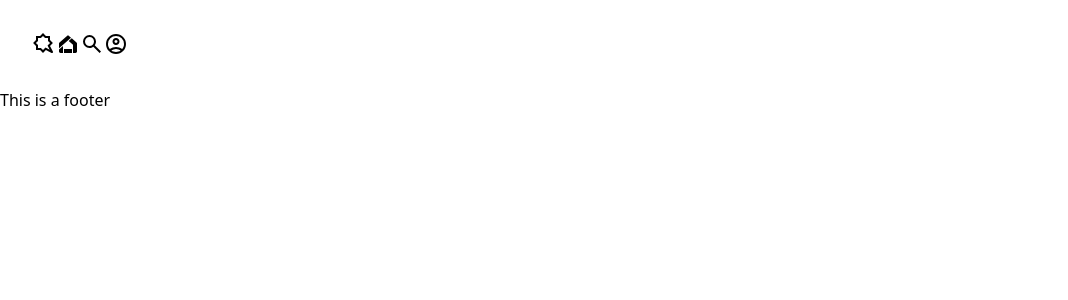
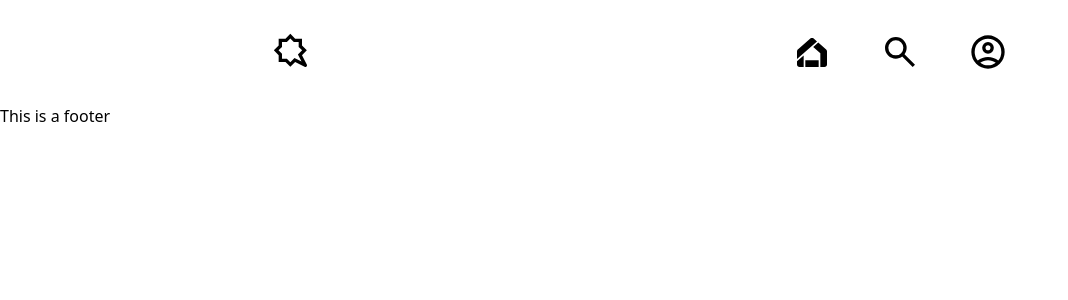
Before and after one commit to shraaavss/feed-app, a React (Vite) app: page / in a window 1280 px wide. Shown: the top 300 px of the page, without its empty margins (0-1068 px from the left). Built offline with nearby package versions, Linux system fonts and the light colour scheme.

Commit message:
shifted to vanilla

```diff
--- a/src/components/Header.css
+++ b/src/components/Header.css
@@ -0,0 +1,15 @@
+.main-wrap{
+    padding: 2rem;
+    display: flex;
+    flex-direction: row;
+    justify-content: space-around;
+}
+
+.nav-bar{
+    display: flex;
+    gap: 3rem;
+}
+
+.nav-img{
+    width: 2.5rem;
+}
--- a/src/components/Header.jsx
+++ b/src/components/Header.jsx
@@ -4,20 +4,21 @@ import Appicon from '../assets/AppIcon.svg';
 import home from '../assets/homeIcon.svg';
 import search from '../assets/searchIcon.svg';
 import prof from '../assets/ProfileIcon.svg';
+import './Header.css';
 
 export default function Header() {
   return (
     <div>
-        <header className="flex p-8 justify-around">
+        <header className="main-wrap">
 
             <div className="app-logo">
-                <img src={Appicon} alt="app icon" />
+                <img className="nav-img" src={Appicon} alt="app icon" />
             </div>
 
-            <nav className="flex flex-row gap-10">
-                <img src={home} alt="home" />
-                <img src={search} alt="search" />
-                <img src={prof} alt="profile" />
+            <nav className="nav-bar">
+                <img className="nav-img" src={home} alt="home" />
+                <img className="nav-img" src={search} alt="search" />
+                <img className="nav-img" src={prof} alt="profile" />
             </nav>
 
         </header>
```
